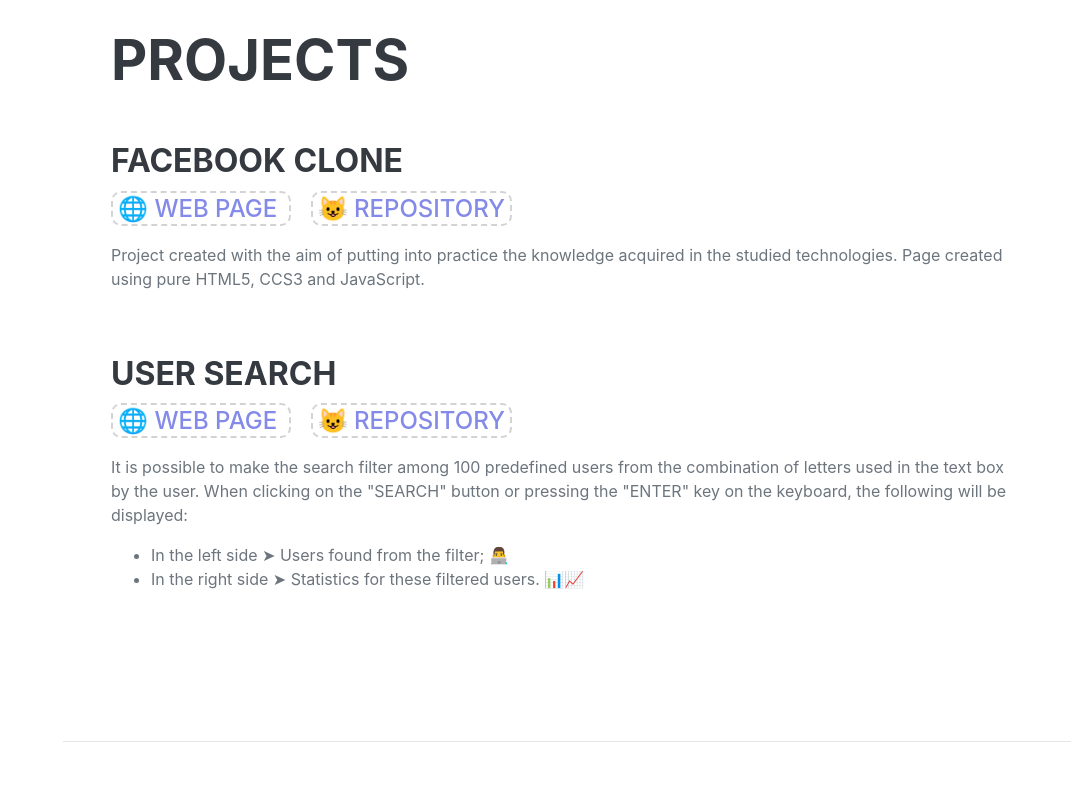
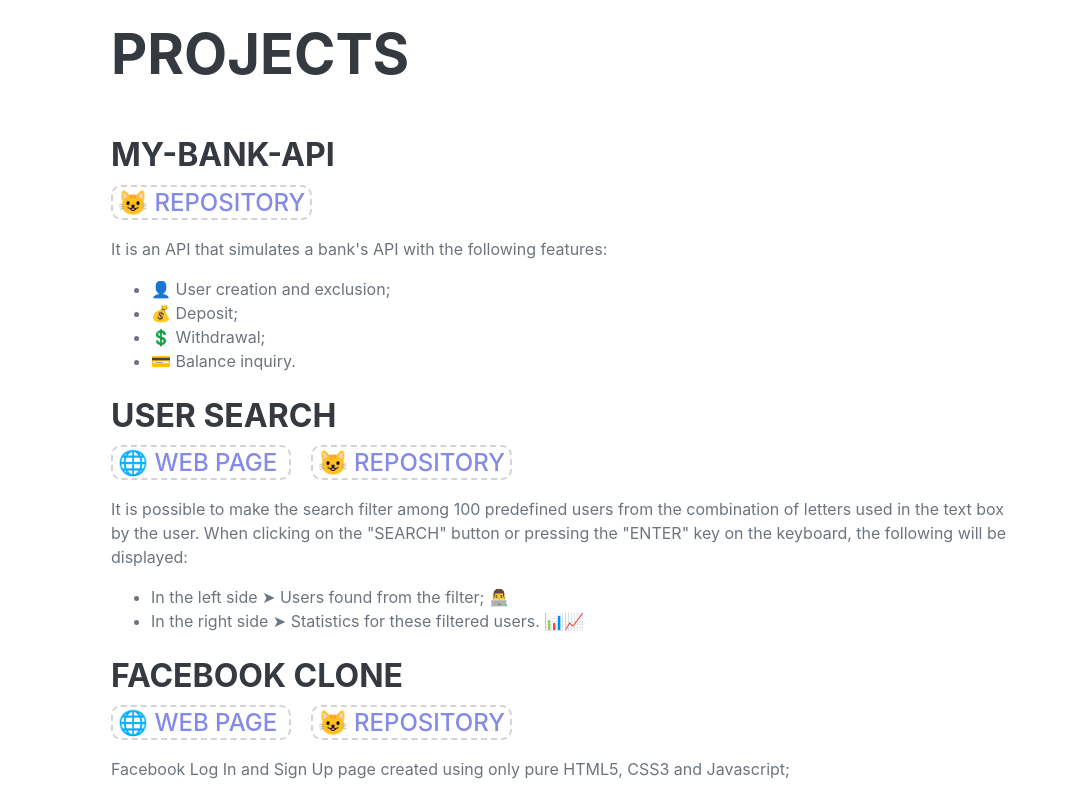
Before and after one commit to gustavobgt/gustavobgt.github.io, a plain HTML site: page index.html in a window 1280 px wide. Shown: the part 860-1661 px from the top of the page, without its empty margins (209-1280 px from the left). Drawn offline with nearby package versions, Linux system fonts and the light colour scheme; a web font is replaced by a local one.

Commit message:
Upadting the projects and adding the website URL in the README file

```diff
--- a/index.html
+++ b/index.html
@@ -127,29 +127,38 @@
           <h2 class="mb-5">Projects</h2>
 
           <div
-            class="d-flex flex-column flex-md-row justify-content-between mb-5"
+            class="d-flex flex-column flex-md-row justify-content-between mb-2"
           >
             <div class="flex-grow-1">
-              <h3 class="mb-0">Facebook Clone</h3>
+              <h3 class="mb-0">my-bank-api</h3>
               <div class="subheading mb-3 pages-link-container">
-                <a class="pages-link" href="https://gustavobgt.github.io/Facebook-clone/" target="_blank">
-                  🌐 Web Page
-            </a>
-            <a class="pages-link" href="https://github.com/gustavobgt/Facebook-clone" target="_blank">
+            <a class="pages-link" href="https://github.com/gustavobgt/my-bank-api" target="_blank">
               😺 Repository
             </a>
             </div>
               <p>
-                Project created with the aim of putting into practice the
-                knowledge acquired in the studied technologies. Page created
-                using pure HTML5, CCS3 and JavaScript.
+                It is an API that simulates a bank's API with the following features:
               </p>
+              <ul>
+                <li>
+                  👤 User creation and exclusion;
+                </li>
+                <li>
+                  💰 Deposit;
+                </li>
+                <li>
+                  💲 Withdrawal;
+                </li>
+                <li>
+                  💳 Balance inquiry.
+                </li>
+            </ul>
             </div>
 
           </div>
 
           <div
-            class="d-flex flex-column flex-md-row justify-content-between mb-5"
+            class="d-flex flex-column flex-md-row justify-content-between mb-2"
           >
             <div class="flex-grow-1">
               <h3 class="mb-0">User Search</h3>
@@ -178,6 +187,29 @@
             </div>
 
           </div>
+
+          <div
+            class="d-flex flex-column flex-md-row justify-content-between mb-2"
+          >
+            <div class="flex-grow-1">
+              <h3 class="mb-0">Facebook Clone</h3>
+              <div class="subheading mb-3 pages-link-container">
+                <a class="pages-link" href="https://gustavobgt.github.io/Facebook-clone/" target="_blank">
+                  🌐 Web Page
+            </a>
+            <a class="pages-link" href="https://github.com/gustavobgt/Facebook-clone" target="_blank">
+              😺 Repository
+            </a>
+            </div>
+              <p>
+                Facebook Log In and Sign Up page created using only pure HTML5,
+                CSS3 and Javascript;
+              </p>
+            </div>
+
+          </div>
+
+
         </div>
       </section>
       <hr class="m-0" />
```
Also changed, not shown: README.md.
